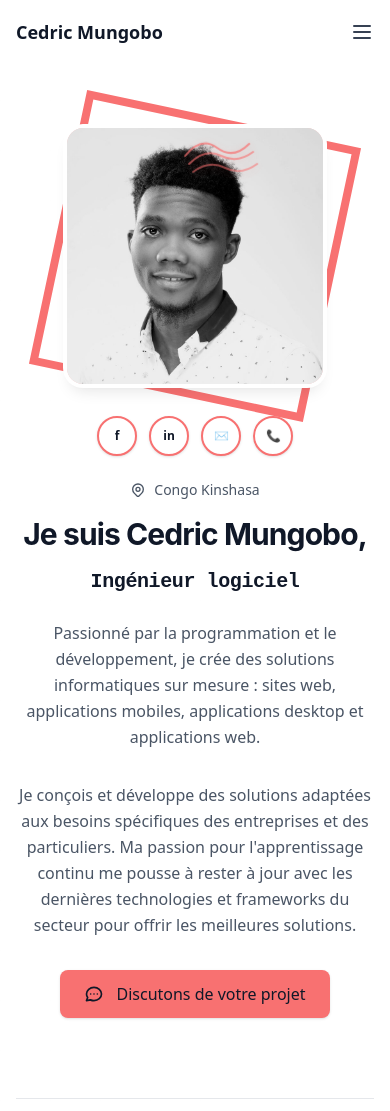
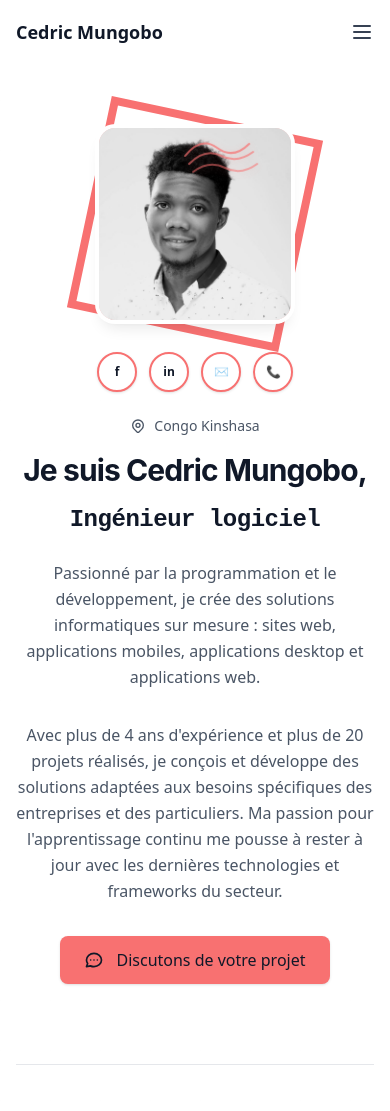
Before and after one commit to cedric-mungobo/cedric.mungobo, a Nuxt app: page / in a window 390 px wide. Shown: the top 1111 px of the page. Built offline with nearby package versions, Linux system fonts and the light colour scheme.

Commit message:
Update HeroSection component: adjust profile picture size, enhance subtitle styling, and refine experience description for clarity.

```diff
--- a/app/components/HeroSection.vue
+++ b/app/components/HeroSection.vue
@@ -24,7 +24,7 @@
           <!-- Profile Picture with Primary Border -->
           <div class="relative mb-8">
             <div class="absolute -inset-3 rounded-2xls border-8 border-primary-400 transform rotate-12"></div>
-            <div class="relative w-64 h-64 rounded-2xl overflow-hidden bg-primary-200 ring-4 ring-white shadow-lg">
+            <div class="relative w-48 h-48 md:w-64 md:h-64 rounded-2xl overflow-hidden bg-primary-200 ring-4 ring-white shadow-lg">
               <picture>
                 <source srcset="/images/profil_compressed.jpg" type="image/jpeg">
                 <img
@@ -68,7 +68,7 @@
           <h1 class="text-3xl md:text-4xl lg:text-5xl font-bold text-gray-900 mb-4" style="font-family: 'Inter', -apple-system, sans-serif; font-weight: 700; letter-spacing: -0.03em;">
             Je suis Cedric Mungobo,
           </h1>
-          <h2 class="text-xl md:text-2xl lg:text-3xl font-bold text-gray-900 mb-6 font-mono" style="letter-spacing: -0.02em;">
+          <h2 class="text-2xl md:text-3xl lg:text-3xl font-bold text-gray-900 mb-6 font-mono" style="letter-spacing: -0.02em;">
             Ingénieur logiciel
           </h2>
 
@@ -78,9 +78,9 @@
           </p>
 
           <p class="text-base md:text-lg text-gray-600 leading-relaxed mb-8 max-w-2xl">
-            Je conçois et développe des solutions adaptées aux besoins spécifiques des entreprises et des particuliers.
-            Ma passion pour l'apprentissage continu me pousse à rester à jour avec les dernières technologies
-            et frameworks du secteur pour offrir les meilleures solutions.
+            Avec plus de 4 ans d'expérience et plus de 20 projets réalisés, je conçois et développe des solutions
+            adaptées aux besoins spécifiques des entreprises et des particuliers. Ma passion pour l'apprentissage
+            continu me pousse à rester à jour avec les dernières technologies et frameworks du secteur.
           </p>
 
           <a
```
